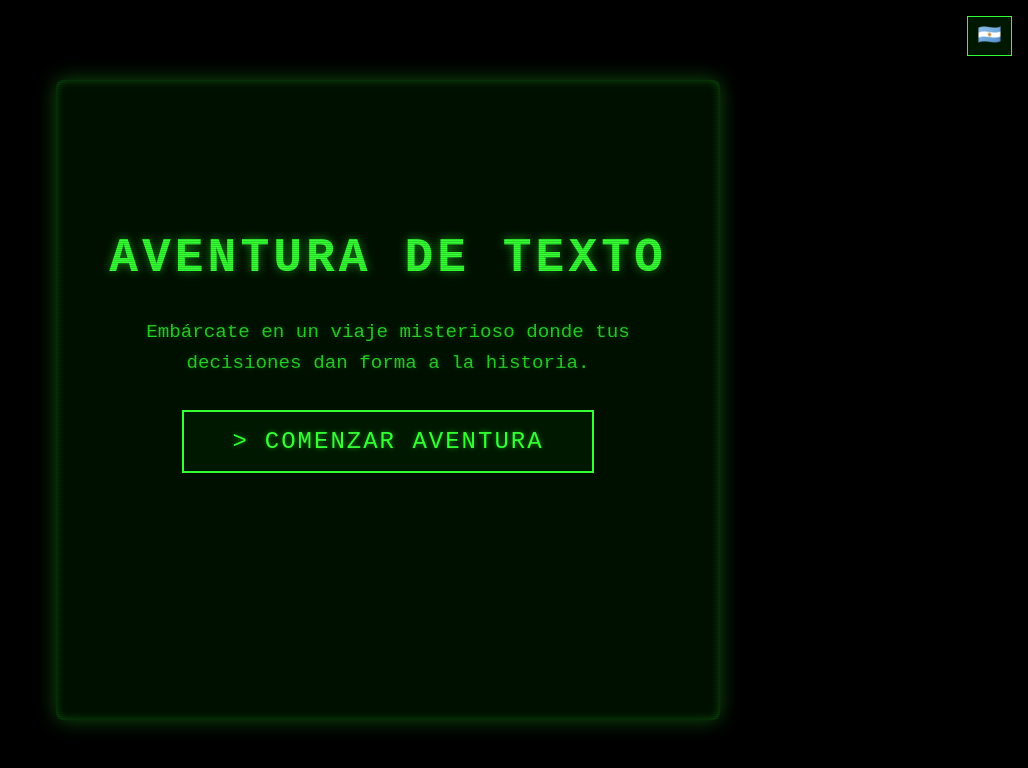
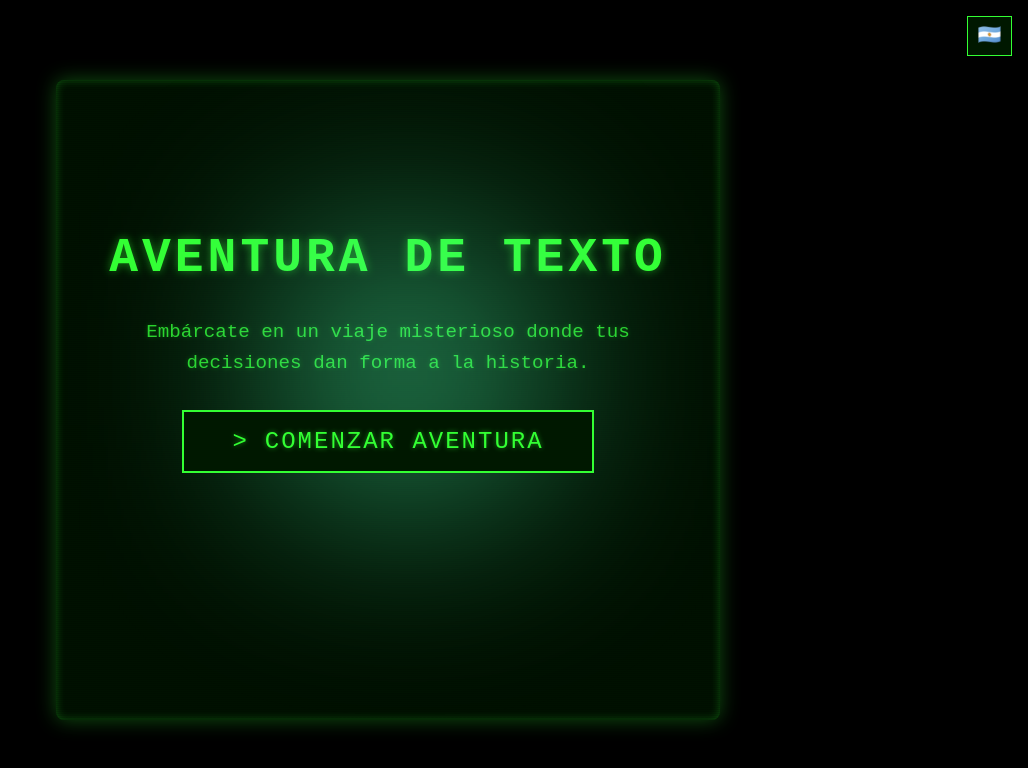
Before and after one commit to pablowbk/athena-game, a React (Vite) app: page / in a window 1280 px wide. Shown: the top 768 px of the page, without its empty margins (252-1280 px from the left). Built offline with nearby package versions, Linux system fonts and the light colour scheme.

Commit message:
improves start screen, adds prettier

```diff
--- a/src/components/GameScene/GameScene.tsx
+++ b/src/components/GameScene/GameScene.tsx
@@ -58,7 +58,16 @@ const GameScene: React.FC<GameSceneProps> = ({
     }
 
     // Handle inventory check
-    const inventoryCommands = ['inventory', 'inv', 'items', 'bag', 'backpack', 'inventario', 'objetos', 'mochila'];
+    const inventoryCommands = [
+      'inventory',
+      'inv',
+      'items',
+      'bag',
+      'backpack',
+      'inventario',
+      'objetos',
+      'mochila',
+    ];
     if (inventoryCommands.includes(normalizedInput)) {
       setShowInventory(true);
       setShowHelp(false);
@@ -69,9 +78,9 @@ const GameScene: React.FC<GameSceneProps> = ({
     // Handle item examination
     if (normalizedInput.startsWith('examine ') || normalizedInput.startsWith('examinar ')) {
       const itemName = normalizedInput.split(' ')[1];
-      const inventoryItem = inventory.find(item =>
-        item.toLowerCase() === itemName ||
-        t(`items.${item}`).toLowerCase().includes(itemName)
+      const inventoryItem = inventory.find(
+        (item) =>
+          item.toLowerCase() === itemName || t(`items.${item}`).toLowerCase().includes(itemName)
       );
 
       if (inventoryItem) {
@@ -84,9 +93,9 @@ const GameScene: React.FC<GameSceneProps> = ({
     // Handle item usage
     if (normalizedInput.startsWith('use ') || normalizedInput.startsWith('usar ')) {
       const itemName = normalizedInput.split(' ')[1];
-      const inventoryItem = inventory.find(item =>
-        item.toLowerCase() === itemName ||
-        t(`items.${item}`).toLowerCase().includes(itemName)
+      const inventoryItem = inventory.find(
+        (item) =>
+          item.toLowerCase() === itemName || t(`items.${item}`).toLowerCase().includes(itemName)
       );
 
       if (inventoryItem) {
@@ -94,11 +103,13 @@ const GameScene: React.FC<GameSceneProps> = ({
         const itemRestrictions = {
           staff: 'wizard',
           'fire-sword': 'hero',
-          'greek-fire': 'thief'
+          'greek-fire': 'thief',
         };
 
-        if (itemRestrictions[inventoryItem as keyof typeof itemRestrictions] &&
-          itemRestrictions[inventoryItem as keyof typeof itemRestrictions] !== character.type) {
+        if (
+          itemRestrictions[inventoryItem as keyof typeof itemRestrictions] &&
+          itemRestrictions[inventoryItem as keyof typeof itemRestrictions] !== character.type
+        ) {
           setErrorMessage(t(`itemDescriptions.${inventoryItem}.wrongCharacter`));
           setUserInput('');
           return;
@@ -153,25 +164,21 @@ const GameScene: React.FC<GameSceneProps> = ({
     }
   };
 
-  const availableChoices = 'choices' in scene
-    ? scene.choices.filter(choice =>
-      !choice.requiredCharacter || choice.requiredCharacter === character.type
-    )
-    : [];
+  const availableChoices =
+    'choices' in scene
+      ? scene.choices.filter(
+          (choice) => !choice.requiredCharacter || choice.requiredCharacter === character.type
+        )
+      : [];
 
   return (
     <>
       <div className={styles.characterDetailsWrapper}>
-        <CharacterDetails
-          character={character}
-          playerName={playerName}
-        />
+        <CharacterDetails character={character} playerName={playerName} />
       </div>
 
       <div className={styles.container}>
-        <div className={styles.sceneText}>
-          {sceneText}
-        </div>
+        <div className={styles.sceneText}>{sceneText}</div>
 
         {'type' in scene && scene.type === 'game_over' ? (
           <GameOver onRetry={handleRetry} />
@@ -194,17 +201,13 @@ const GameScene: React.FC<GameSceneProps> = ({
             <form onSubmit={handleTextInput} className={styles.textInput}>
               <p>{t(scene.prompt)}</p>
               <div className={styles.textInputWrapper}>
-                <div
-                  ref={hiddenTextRef}
-                  className={styles.hiddenText}
-                  aria-hidden="true"
-                >
+                <div ref={hiddenTextRef} className={styles.hiddenText} aria-hidden="true">
                   {userInput}
                 </div>
                 <div
                   className={styles.cursor}
                   style={{
-                    transform: `translateX(${cursorOffset}px)`
+                    transform: `translateX(${cursorOffset}px)`,
                   }}
                 />
                 <input
--- a/src/components/StartScreen/StartScreen.module.css
+++ b/src/components/StartScreen/StartScreen.module.css
@@ -6,6 +6,7 @@
   min-height: 60vh;
   text-align: center;
   gap: 2rem;
+  position: relative;
 }
 
 @media (max-width: 768px) {
@@ -132,6 +133,29 @@
 }
 
 .button:focus-visible {
-  box-shadow: 0 0 0 2px var(--bg-darker), 0 0 0 4px var(--border-color);
+  box-shadow:
+    0 0 0 2px var(--bg-darker),
+    0 0 0 4px var(--border-color);
   outline: none;
 }
+
+.blob {
+  position: absolute;
+  top: 50%;
+  left: 50%;
+  width: 20vw;
+  height: 20vw;
+  background: #4bfaae;
+  filter: blur(100px);
+  animation: moveBlob 5s infinite alternate;
+  opacity: 0.5;
+}
+
+@keyframes moveBlob {
+  0% {
+    transform: translate(-50%, -50%) translateX(-20px) translateY(-20px);
+  }
+  100% {
+    transform: translate(-50%, -50%) translateX(20px) translateY(20px);
+  }
+}
--- a/src/components/StartScreen/StartScreen.tsx
+++ b/src/components/StartScreen/StartScreen.tsx
@@ -18,13 +18,10 @@ const StartScreen: React.FC<StartScreenProps> = ({ onStart }) => {
 
   return (
     <div className={styles.container}>
+      <div className={styles.blob}></div> {/* Added blur effect div */}
       <h1 className={styles.title}>{t('gameTitle')}</h1>
       <p className={styles.description}>{t('gameDescription')}</p>
-      <button
-        className={styles.button}
-        onClick={onStart}
-        onKeyDown={handleKeyDown}
-      >
+      <button className={styles.button} onClick={onStart} onKeyDown={handleKeyDown}>
         {t('startGame')}
       </button>
     </div>
--- a/src/data/story.json
+++ b/src/data/story.json
@@ -3,20 +3,17 @@
     "wizard": {
       "type": "wizard",
       "description": "A master of arcane arts, skilled in solving mysteries with magic.",
-      "specialAbility": "Can detect magical auras and cast spells",
-      "imagePath": "/wizard"
+      "specialAbility": "Can detect magical auras and cast spells"
     },
     "hero": {
       "type": "hero",
       "description": "A brave warrior, strong in combat and natural leadership.",
-      "specialAbility": "Can overcome physical challenges and inspire others",
-      "imagePath": "/hero"
+      "specialAbility": "Can overcome physical challenges and inspire others"
     },
     "thief": {
       "type": "thief",
       "description": "A cunning rogue, expert in stealth and finding hidden paths.",
-      "specialAbility": "Can pick locks and find secret passages",
-      "imagePath": "/thief"
+      "specialAbility": "Can pick locks and find secret passages"
     }
   },
   "scenes": {
--- a/src/types/game.ts
+++ b/src/types/game.ts
@@ -4,7 +4,6 @@ export interface Character {
   type: CharacterType;
   description: string;
   specialAbility: string;
-  imagePath: string;
 }
 
 export interface Choice {
```
Also changed, not shown: 2 other files (tests, documents, lock files or other folders).
